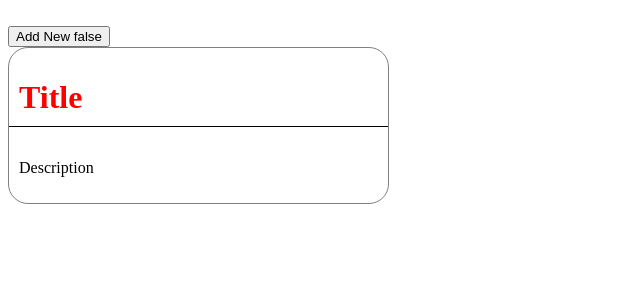
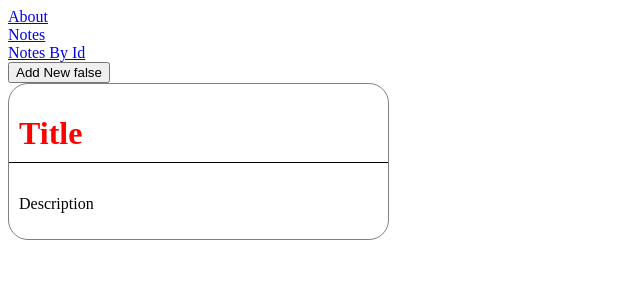
Before and after one commit to ihsansm/belajar-nuxt-1, a Nuxt app: page / in a window 1280 px wide. Shown: the top 300 px of the page, without its empty margins (0-640 px from the left). Built offline with nearby package versions, Linux system fonts and the light colour scheme.

Commit message:
adding log message in terminal/bash when launch localhost

```diff
--- /dev/null
+++ b/layouts/default.vue
@@ -0,0 +1,15 @@
+<template>
+    <nuxt-link to="/about">About</nuxt-link>
+    <br>
+    <nuxt-link to="/notes">Notes</nuxt-link>
+    <br>
+    <nuxt-link to="`/notes/${randomNumber()}`">Notes By Id</nuxt-link>
+
+    <slot/>
+</template>
+
+<script setup>
+const randomNumber=()=>{
+    return Math.floor(Math.random()*100) +1
+}
+</script>
--- /dev/null
+++ b/middleware/console.global.ts
@@ -0,0 +1,3 @@
+export default defineNuxtRouteMiddleware((to,from)=>{
+  console.log('middleware!')
+});
```
Also changed, not shown: layout/default.vue (deleted), layouts/custom.vue (renamed from layout/custom.vue).
